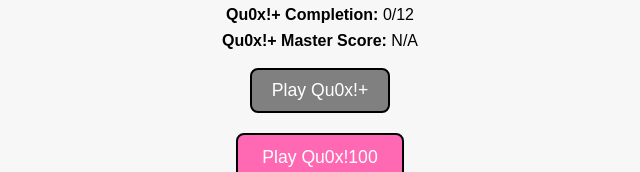
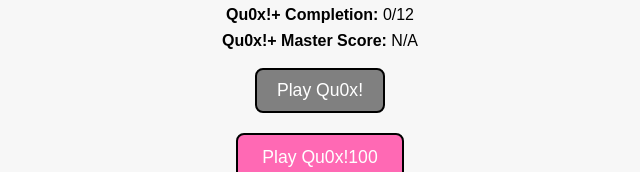
Before and after one commit to pcox44/Qu0x2, a plain HTML site: page index.html in a window 1280 px wide. Shown: the part 731-903 px from the top of the page, 320-960 px from the left. Drawn offline with Linux system fonts and the light colour scheme.

Commit message:
Update index.html

```diff
--- a/index.html
+++ b/index.html
@@ -87,7 +87,7 @@
 
   <a href="https://pcox44.github.io/Qu0x/" target="_blank">
   <button style="margin: 10px; padding: 10px 20px; font-size: 1.1em; background-color: grey; color: #fff; border-radius: 8px; border: 2px solid black; cursor: pointer;">
-    Play Qu0x!+
+    Play Qu0x!
   </button>
 </a>
 
```
